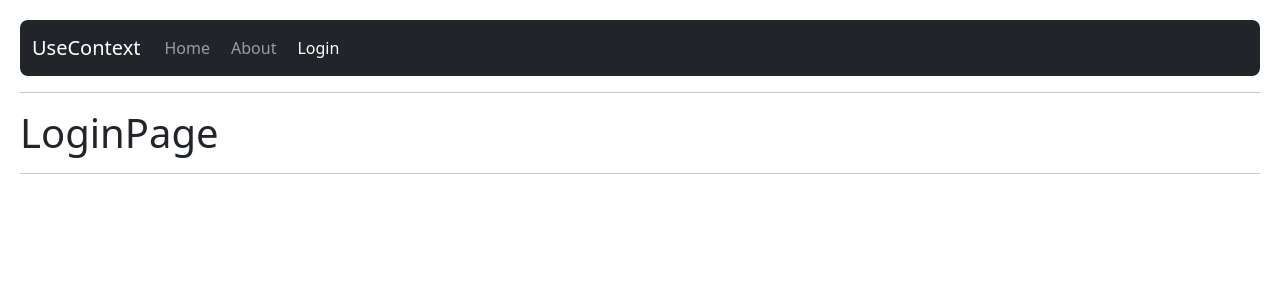
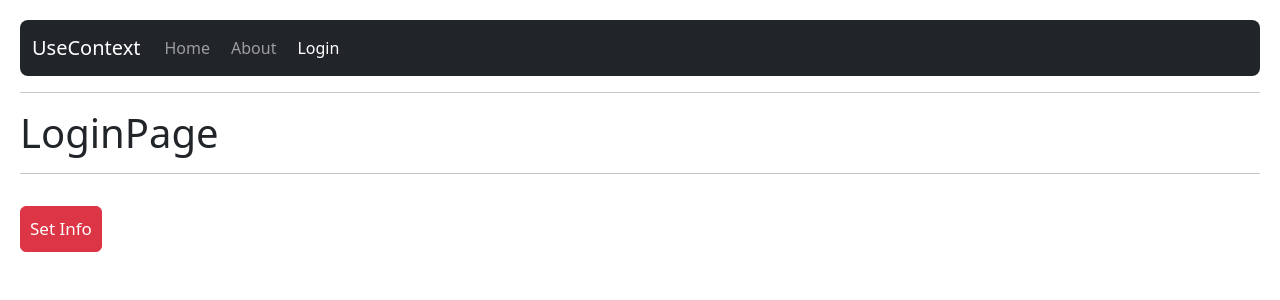
Before and after one commit to JulianCeleita/hook-app, a React (Vite) app: page /login in a window 1280 px wide. Shown: the top 300 px of the page. Built offline with nearby package versions, Linux system fonts and the light colour scheme.

Commit message:
implement useContext and new button

```diff
--- a/src/useContext/HomePage.tsx
+++ b/src/useContext/HomePage.tsx
@@ -1,8 +1,15 @@
+import { useContext } from "react";
+import { UserContext } from "./context";
 export const HomePage = () => {
+  const { user } = useContext(UserContext);
+
   return (
     <>
-        <h1>HomePage</h1>
+      <h1>HomePage <small> {user?.name} </small> </h1>
       <hr />
+
+      <pre>{JSON.stringify(user, null, 3)}</pre>
+
     </>
   );
 };
--- a/src/useContext/LoginPage.tsx
+++ b/src/useContext/LoginPage.tsx
@@ -1,8 +1,21 @@
+import { useContext } from "react";
+import { UserContext } from "./context";
+
 export const LoginPage = () => {
+
+  const { user, setUser }:any = useContext(UserContext);
+
   return (
     <>
       <h1>LoginPage</h1>
       <hr />
+
+      <pre>{JSON.stringify(user, null, 3)}</pre>
+
+      <button
+        className="btn btn-danger"
+        onClick={()=>setUser({id:123, name:"Julián", email:"julian@gmail.com"})}
+      >Set Info</button>
     </>
   );
 };
--- a/src/useContext/context/UserProvider.tsx
+++ b/src/useContext/context/UserProvider.tsx
@@ -1,14 +1,18 @@
 import { UserContext } from './'
+import {useState} from 'react';
 
-const user = {
+/* const user = {
     id: '123',
-    name: 'Nombre Aqui',
-    email: 'cualquiera@gmail.com'
-  }
+    name: 'This is the name',
+    email: 'something@gmail.com'
+  } */
 
 export const UserProvider = ({ children }:{children:any}) => {
+
+    const [user, setUser] = useState();
+
   return (
-    <UserContext.Provider value={{ hola: 'mundo', user}}>
+    <UserContext.Provider value={{ user, setUser}}>
         { children }
     </UserContext.Provider>
   )
```
Lines whose indentation alone changed are shown as unchanged.
